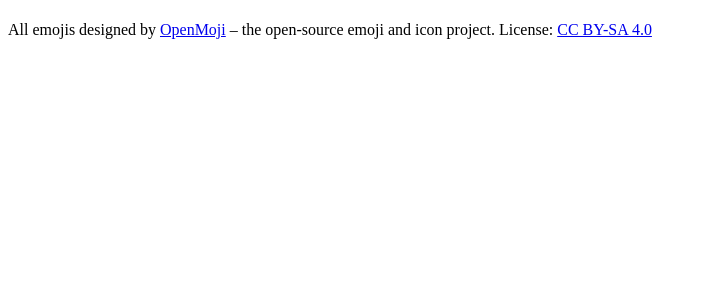
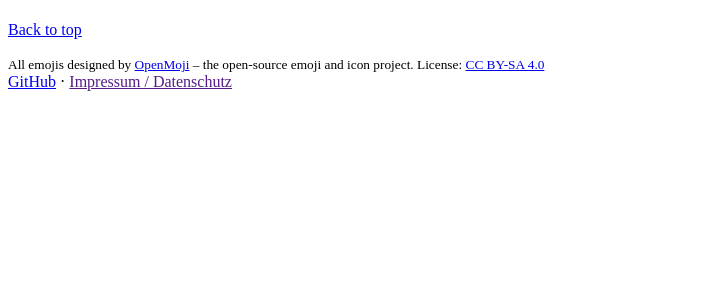
Before and after one commit to mandrasch/bahn-zum-see, a PHP site: the page made by site/templates/default.php in a window 1280 px wide. Shown: the part 44-344 px from the top of the page, without its empty margins (0-707 px from the left). Run offline with PHP 8.4, Linux system fonts and the light colour scheme; the template is opened without the code that fills it, so the values that code supplies are empty.

Commit message:
further content, first snippets and templates

```diff
--- a/content/2_touren/project-a/project.txt
+++ b/content/2_touren/achensee/project.txt
@@ -1,3 +1,3 @@
-Title: Project A
+Title: Achensee
 ----
 text: This is a demo project
--- a/content/2_touren/project-b/project.txt
+++ /dev/null
@@ -1 +0,0 @@
-Title: Project B
--- /dev/null
+++ b/content/2_touren/touren.txt
@@ -0,0 +1 @@
+Title: Touren
--- /dev/null
+++ b/content/2_touren/traunsee/project.txt
@@ -0,0 +1 @@
+Title: Traunsee
--- /dev/null
+++ b/site/snippets/footer.php
@@ -0,0 +1,14 @@
+<footer class="container">
+    <p class="float-end"><a href="#">Back to top</a></p>
+    <p>
+    <small class="form-text"> All emojis designed by <a href="https://openmoji.org/" rel="nofollow">OpenMoji</a> – the open-source emoji and icon project. License: <a href="https://creativecommons.org/licenses/by-sa/4.0/#" rel="nofollow">CC BY-SA 4.0</a> </small>
+    <br>
+      <a href="https://github.com/mandrasch/bahn-zum-see">GitHub</a> ·
+      <a href="<?= url("impressum") ?>">Impressum / Datenschutz</a>
+      </p>
+</footer>
+
+<?php echo mix("/main.js"); ?>
+
+</body>
+</html>
--- /dev/null
+++ b/site/snippets/header.php
@@ -0,0 +1,56 @@
+<!DOCTYPE html>
+<html lang="de">
+
+<head>
+  <meta charset="UTF-8" />
+  <meta name="viewport" content="width=device-width, initial-scale=1.0" />
+  <title><?= $site->title() ?>: <?= $page->title() ?></title>
+  <!-- TODO: add seo desc + open graph tags! -->
+  <?php echo mix("/main.css"); ?>
+</head>
+
+<body>
+  <!-- Skiplinks -->
+  <a href="#main" class="visually-hidden-focusable">Skip to main content</a>
+
+<div class="container py-4">
+  <header class="pb-3 mb-4 border-bottom">
+    <nav class="navbar navbar-expand-lg navbar-light">
+      <div class="container-fluid">
+        <a href="<?= $site->url() ?>" class="d-flex align-items-center text-dark text-decoration-none">
+         <img src="<?= url("assets/images/logo.png") ?>" alt="Logo">
+        </a>
+        <button
+          class="navbar-toggler"
+          type="button"
+          data-bs-toggle="collapse"
+          data-bs-target="#navbarNav"
+          aria-controls="navbarNav"
+          aria-expanded="false"
+          aria-label="Toggle navigation"
+        >
+          <span class="navbar-toggler-icon"></span>
+        </button>
+        <div class="collapse navbar-collapse" id="navbarNav">
+        <ul class="navbar-nav ms-auto">
+
+        <?php
+// TODO: add .active for current link
+?>
+        <?php
+// TODO: add nested pages
+?>
+       <?php foreach ($site->children->listed() as $subpage): ?>
+            <li class="nav-item">
+              <a class="nav-link" href="<?= $subpage->url() ?>"><?= $subpage->title() ?></a>
+            </li>
+          <?php endforeach; ?>
+        </ul>
+
+
+        </div>
+      </div>
+    </nav>
+  </header>
+
+  </div>
--- a/site/templates/default.php
+++ b/site/templates/default.php
@@ -1,77 +1,12 @@
-<!DOCTYPE html>
-<html lang="de">
-
-<head>
-  <meta charset="UTF-8" />
-  <meta name="viewport" content="width=device-width, initial-scale=1.0" />
-  <title><?= $site->title() ?>: <?= $page->title() ?></title>
-  <!-- TODO: add seo desc + open graph tags! -->
-  <?php echo mix("/main.css"); ?>
-</head>
-
-<body>
-  <!-- Skiplinks -->
-  <a href="#main" class="visually-hidden-focusable">Skip to main content</a>
-
-  <!-- Header and navigation -->
-  <div class="container py-4">
-  <header class="pb-3 mb-4 border-bottom">
-    <nav class="navbar navbar-expand-lg navbar-light">
-      <div class="container-fluid">
-        <a href="<?= $site->url() ?>" class="d-flex align-items-center text-dark text-decoration-none">
-         <img src="<?= url("assets/images/logo.png") ?>" alt="Logo">
-        </a>
-        <button
-          class="navbar-toggler"
-          type="button"
-          data-bs-toggle="collapse"
-          data-bs-target="#navbarNav"
-          aria-controls="navbarNav"
-          aria-expanded="false"
-          aria-label="Toggle navigation"
-        >
-          <span class="navbar-toggler-icon"></span>
-        </button>
-        <div class="collapse navbar-collapse" id="navbarNav">
-        <ul class="navbar-nav ms-auto">
-
-        <?php
-// TODO: add .active for current link
-?>
-        <?php
-// TODO: add nested pages
-?>
-       <?php foreach ($site->children->listed() as $subpage): ?>
-            <li class="nav-item">
-              <a class="nav-link" href="<?= $subpage->url() ?>"><?= $subpage->title() ?></a>
-            </li>
-          <?php endforeach; ?>
-        </ul>
-
-
-        </div>
-      </div>
-    </nav>
-  </header>
-</div>
-
+<?php snippet("header"); ?>
 
   <main>
 
-  <div class="container">
-    <h1><?= $page->title() ?></h1>
+    <div class="container">
+      <h1><?= $page->title() ?></h1>
+      <?= $page->text() ?>
+    </div>
 
-    <?= $page->text() ?>
-</div>
   </main>
 
-
-  <footer>
-  <p dir="auto">All emojis designed by <a href="https://openmoji.org/" rel="nofollow">OpenMoji</a> – the open-source emoji and icon project. License: <a href="https://creativecommons.org/licenses/by-sa/4.0/#" rel="nofollow">CC BY-SA 4.0</a></p>
-  </footer>
-
-  <?php echo mix("/main.js"); ?>
-
-</body>
-
-</html>
+<?php snippet("footer"); ?>
--- /dev/null
+++ b/src/scss/_custom.scss
@@ -0,0 +1,5 @@
+h1,
+h2,
+h3 {
+  color: #40739e;
+}
```
Also changed, not shown: site/templates/touren.php (added, +21 -0 lines), src/scss/main.scss (+2 -7 lines), README.md, content/2_touren/achensee/achensee_1.jpeg (added), content/2_touren/achensee/achensee_2.jpeg (added).
